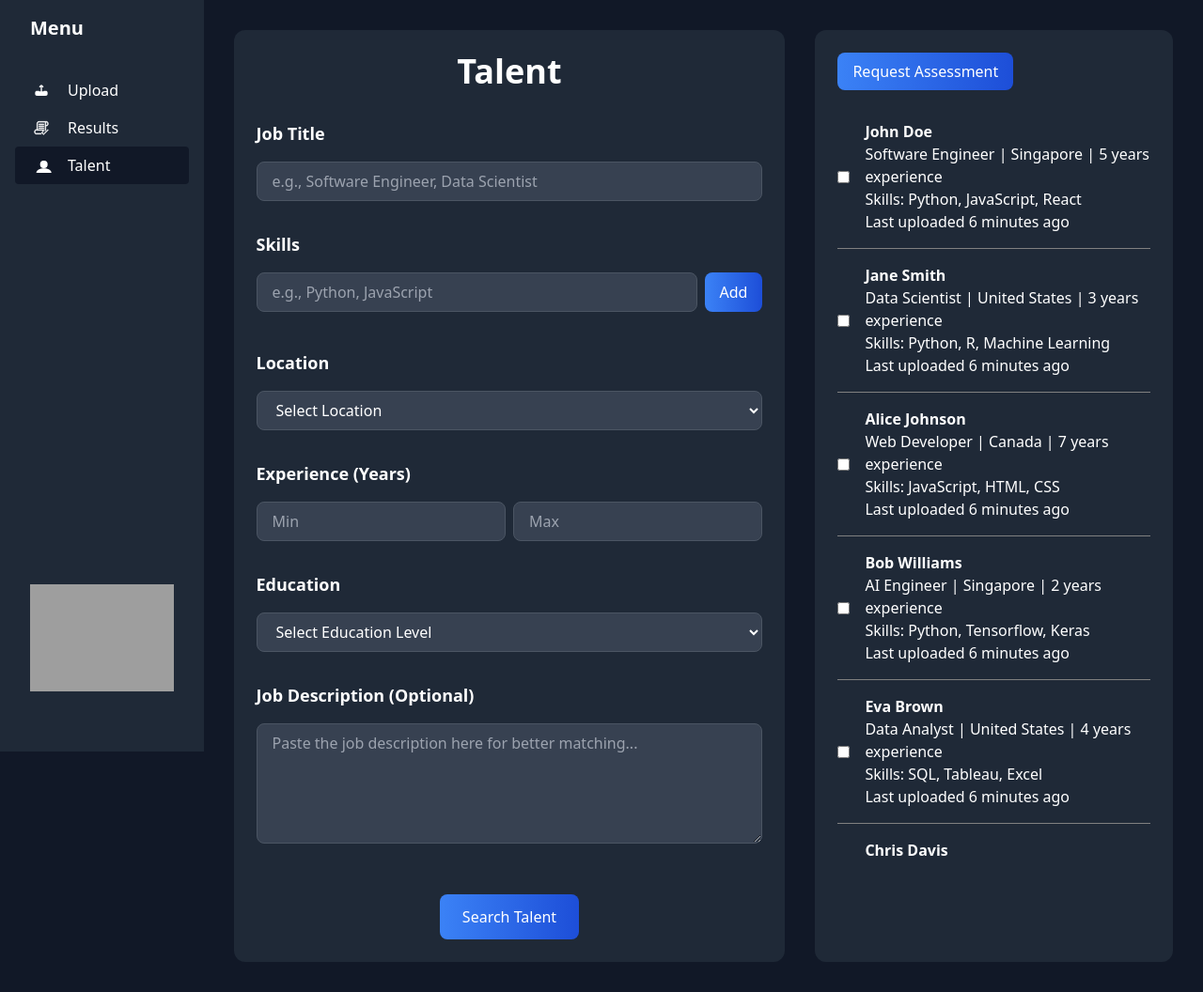
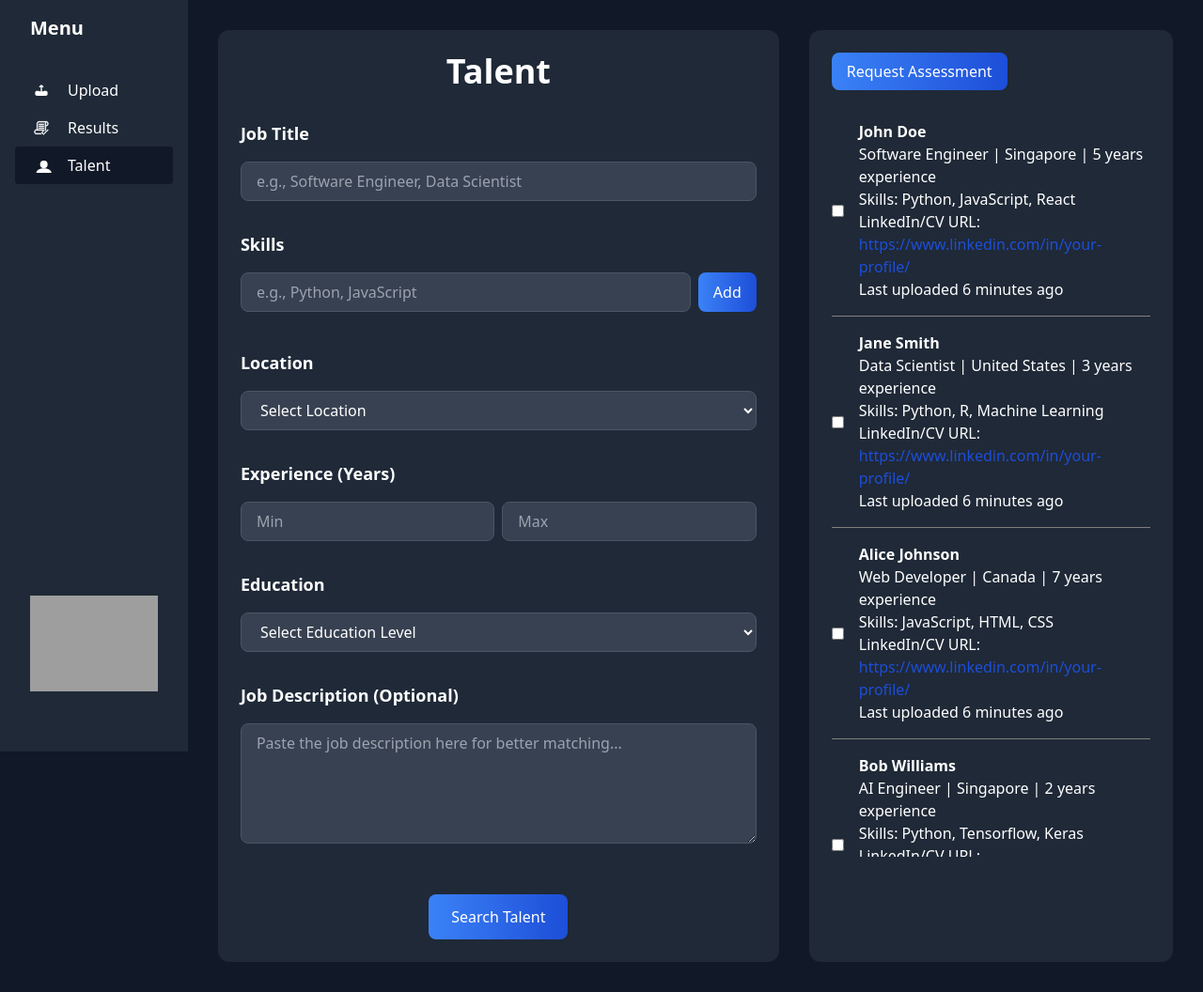
Before and after one commit to rayloveshacking/Future-proof-With-AI, a Django app: page /talent/ in a window 1280 px wide. Shown: the whole page at 94% size. Run offline with Django 4.2, Linux system fonts and the light colour scheme; some libraries are stand-ins or nearby versions; grey boxes are pictures that could not be loaded.

Commit message:
minor changes

```diff
--- a/app/application/templates/talent.html
+++ b/app/application/templates/talent.html
@@ -148,6 +148,7 @@
                             <h3 class="font-semibold">John Doe</h3>
                             <p>Software Engineer | Singapore | 5 years experience</p>
                             <p>Skills: Python, JavaScript, React</p>
+                            <p>LinkedIn/CV URL: <a href="https://www.linkedin.com/in/your-profile/" target="_blank" class="text-blue-700">https://www.linkedin.com/in/your-profile/</a></p>
                             <p>Last uploaded 6 minutes ago</p>
                         </div>
                     </div>
@@ -157,6 +158,7 @@
                             <h3 class="font-semibold">Jane Smith</h3>
                             <p>Data Scientist | United States | 3 years experience</p>
                             <p>Skills: Python, R, Machine Learning</p>
+                            <p>LinkedIn/CV URL: <a href="https://www.linkedin.com/in/your-profile/" target="_blank" class="text-blue-700">https://www.linkedin.com/in/your-profile/</a></p>
                             <p>Last uploaded 6 minutes ago</p>
                         </div>
                     </div>
@@ -166,6 +168,7 @@
                             <h3 class="font-semibold">Alice Johnson</h3>
                             <p>Web Developer | Canada | 7 years experience</p>
                             <p>Skills: JavaScript, HTML, CSS</p>
+                            <p>LinkedIn/CV URL: <a href="https://www.linkedin.com/in/your-profile/" target="_blank" class="text-blue-700">https://www.linkedin.com/in/your-profile/</a></p>
                             <p>Last uploaded 6 minutes ago</p>
                         </div>
                     </div>
@@ -175,6 +178,7 @@
                             <h3 class="font-semibold">Bob Williams</h3>
                             <p>AI Engineer | Singapore | 2 years experience</p>
                             <p>Skills: Python, Tensorflow, Keras</p>
+                            <p>LinkedIn/CV URL: <a href="https://www.linkedin.com/in/your-profile/" target="_blank" class="text-blue-700">https://www.linkedin.com/in/your-profile/</a></p>
                             <p>Last uploaded 6 minutes ago</p>
                         </div>
                     </div>
@@ -184,6 +188,7 @@
                             <h3 class="font-semibold">Eva Brown</h3>
                             <p>Data Analyst | United States | 4 years experience</p>
                             <p>Skills: SQL, Tableau, Excel</p>
+                            <p>LinkedIn/CV URL: <a href="https://www.linkedin.com/in/your-profile/" target="_blank" class="text-blue-700">https://www.linkedin.com/in/your-profile/</a></p>
                             <p>Last uploaded 6 minutes ago</p>
                         </div>
                     </div>
@@ -193,6 +198,7 @@
                             <h3 class="font-semibold">Chris Davis</h3>
                             <p>Cloud Engineer | Canada | 6 years experience</p>
                             <p>Skills: AWS, Azure, Docker</p>
+                            <p>LinkedIn/CV URL: <a href="https://www.linkedin.com/in/your-profile/" target="_blank" class="text-blue-700">https://www.linkedin.com/in/your-profile/</a></p>
                             <p>Last uploaded 6 minutes ago</p>
                         </div>
                     </div>
@@ -202,6 +208,7 @@
                             <h3 class="font-semibold">Alice Johnson</h3>
                             <p>Web Developer | Canada | 7 years experience</p>
                             <p>Skills: JavaScript, HTML, CSS</p>
+                            <p>LinkedIn/CV URL: <a href="https://www.linkedin.com/in/your-profile/" target="_blank" class="text-blue-700">https://www.linkedin.com/in/your-profile/</a></p>
                             <p>Last uploaded 6 minutes ago</p>
                         </div>
                     </div>
@@ -211,6 +218,7 @@
                             <h3 class="font-semibold">Bob Williams</h3>
                             <p>AI Engineer | Singapore | 2 years experience</p>
                             <p>Skills: Python, Tensorflow, Keras</p>
+                            <p>LinkedIn/CV URL: <a href="https://www.linkedin.com/in/your-profile/" target="_blank" class="text-blue-700">https://www.linkedin.com/in/your-profile/</a></p>
                             <p>Last uploaded 6 minutes ago</p>
                         </div>
                     </div>
@@ -220,6 +228,7 @@
                             <h3 class="font-semibold">Eva Brown</h3>
                             <p>Data Analyst | United States | 4 years experience</p>
                             <p>Skills: SQL, Tableau, Excel</p>
+                            <p>LinkedIn/CV URL: <a href="https://www.linkedin.com/in/your-profile/" target="_blank" class="text-blue-700">https://www.linkedin.com/in/your-profile/</a></p>
                             <p>Last uploaded 6 minutes ago</p>
                         </div>
                     </div>
@@ -229,6 +238,7 @@
                             <h3 class="font-semibold">Chris Davis</h3>
                             <p>Cloud Engineer | Canada | 6 years experience</p>
                             <p>Skills: AWS, Azure, Docker</p>
+                            <p>LinkedIn/CV URL: <a href="https://www.linkedin.com/in/your-profile/" target="_blank" class="text-blue-700">https://www.linkedin.com/in/your-profile/</a></p>
                             <p>Last uploaded 6 minutes ago</p>
                         </div>
                     </div>
@@ -238,6 +248,7 @@
                             <h3 class="font-semibold">Alice Johnson</h3>
                             <p>Web Developer | Canada | 7 years experience</p>
                             <p>Skills: JavaScript, HTML, CSS</p>
+                            <p>LinkedIn/CV URL: <a href="https://www.linkedin.com/in/your-profile/" target="_blank" class="text-blue-700">https://www.linkedin.com/in/your-profile/</a></p>
                             <p>Last uploaded 6 minutes ago</p>
                         </div>
                     </div>
@@ -247,6 +258,7 @@
                             <h3 class="font-semibold">Bob Williams</h3>
                             <p>AI Engineer | Singapore | 2 years experience</p>
                             <p>Skills: Python, Tensorflow, Keras</p>
+                            <p>LinkedIn/CV URL: <a href="https://www.linkedin.com/in/your-profile/" target="_blank" class="text-blue-700">https://www.linkedin.com/in/your-profile/</a></p>
                             <p>Last uploaded 6 minutes ago</p>
                         </div>
                     </div>
@@ -256,6 +268,7 @@
                             <h3 class="font-semibold">Eva Brown</h3>
                             <p>Data Analyst | United States | 4 years experience</p>
                             <p>Skills: SQL, Tableau, Excel</p>
+                            <p>LinkedIn/CV URL: <a href="https://www.linkedin.com/in/your-profile/" target="_blank" class="text-blue-700">https://www.linkedin.com/in/your-profile/</a></p>
                             <p>Last uploaded 6 minutes ago</p>
                         </div>
                     </div>
@@ -265,6 +278,7 @@
                             <h3 class="font-semibold">Chris Davis</h3>
                             <p>Cloud Engineer | Canada | 6 years experience</p>
                             <p>Skills: AWS, Azure, Docker</p>
+                            <p>LinkedIn/CV URL: <a href="https://www.linkedin.com/in/your-profile/" target="_blank" class="text-blue-700">https://www.linkedin.com/in/your-profile/</a></p>
                             <p>Last uploaded 6 minutes ago</p>
                         </div>
                     </div>
@@ -274,165 +288,10 @@
                             <h3 class="font-semibold">Alice Johnson</h3>
                             <p>Web Developer | Canada | 7 years experience</p>
                             <p>Skills: JavaScript, HTML, CSS</p>
-                            <p>Last uploaded 6 minutes ago</p>
-                        </div>
-                    </div>
-                    <div class="result-item">
-                        <input type="checkbox" class="mr-4" value="Bob Williams">
-                        <div>
-                            <h3 class="font-semibold">Bob Williams</h3>
-                            <p>AI Engineer | Singapore | 2 years experience</p>
-                            <p>Skills: Python, Tensorflow, Keras</p>
-                            <p>Last uploaded 6 minutes ago</p>
-                        </div>
-                    </div>
-                    <div class="result-item">
-                        <input type="checkbox" class="mr-4" value="Eva Brown">
-                        <div>
-                            <h3 class="font-semibold">Eva Brown</h3>
-                            <p>Data Analyst | United States | 4 years experience</p>
-                            <p>Skills: SQL, Tableau, Excel</p>
-                            <p>Last uploaded 6 minutes ago</p>
-                        </div>
-                    </div>
-                    <div class="result-item">
-                        <input type="checkbox" class="mr-4" value="Chris Davis">
-                        <div>
-                            <h3 class="font-semibold">Chris Davis</h3>
-                            <p>Cloud Engineer | Canada | 6 years experience</p>
-                            <p>Skills: AWS, Azure, Docker</p>
-                            <p>Last uploaded 6 minutes ago</p>
-                        </div>
-                    </div>
-                    <div class="result-item">
-                        <input type="checkbox" class="mr-4" value="Alice Johnson">
-                        <div>
-                            <h3 class="font-semibold">Alice Johnson</h3>
-                            <p>Web Developer | Canada | 7 years experience</p>
-                            <p>Skills: JavaScript, HTML, CSS</p>
-                            <p>Last uploaded 6 minutes ago</p>
-                        </div>
-                    </div>
-                    <div class="result-item">
-                        <input type="checkbox" class="mr-4" value="Bob Williams">
-                        <div>
-                            <h3 class="font-semibold">Bob Williams</h3>
-                            <p>AI Engineer | Singapore | 2 years experience</p>
-                            <p>Skills: Python, Tensorflow, Keras</p>
-                            <p>Last uploaded 6 minutes ago</p>
-                        </div>
-                    </div>
-                    <div class="result-item">
-                        <input type="checkbox" class="mr-4" value="Eva Brown">
-                        <div>
-                            <h3 class="font-semibold">Eva Brown</h3>
-                            <p>Data Analyst | United States | 4 years experience</p>
-                            <p>Skills: SQL, Tableau, Excel</p>
-                            <p>Last uploaded 6 minutes ago</p>
-                        </div>
-                    </div>
-                    <div class="result-item">
-                        <input type="checkbox" class="mr-4" value="Chris Davis">
-                        <div>
-                            <h3 class="font-semibold">Chris Davis</h3>
-                            <p>Cloud Engineer | Canada | 6 years experience</p>
-                            <p>Skills: AWS, Azure, Docker</p>
-                            <p>Last uploaded 6 minutes ago</p>
-                        </div>
-                    </div>
-                    <div class="result-item">
-                        <input type="checkbox" class="mr-4" value="Alice Johnson">
-                        <div>
-                            <h3 class="font-semibold">Alice Johnson</h3>
-                            <p>Web Developer | Canada | 7 years experience</p>
-                            <p>Skills: JavaScript, HTML, CSS</p>
-                            <p>Last uploaded 6 minutes ago</p>
-                        </div>
-                    </div>
-                    <div class="result-item">
-                        <input type="checkbox" class="mr-4" value="Bob Williams">
-                        <div>
-                            <h3 class="font-semibold">Bob Williams</h3>
-                            <p>AI Engineer | Singapore | 2 years experience</p>
-                            <p>Skills: Python, Tensorflow, Keras</p>
-                            <p>Last uploaded 6 minutes ago</p>
-                        </div>
-                    </div>
-                    <div class="result-item">
-                        <input type="checkbox" class="mr-4" value="Eva Brown">
-                        <div>
-                            <h3 class="font-semibold">Eva Brown</h3>
-                            <p>Data Analyst | United States | 4 years experience</p>
-                            <p>Skills: SQL, Tableau, Excel</p>
-                            <p>Last uploaded 6 minutes ago</p>
-                        </div>
-                    </div>
-                    <div class="result-item">
-                        <input type="checkbox" class="mr-4" value="Chris Davis">
-                        <div>
-                            <h3 class="font-semibold">Chris Davis</h3>
-                            <p>Cloud Engineer | Canada | 6 years experience</p>
-                            <p>Skills: AWS, Azure, Docker</p>
-                            <p>Last uploaded 6 minutes ago</p>
-                        </div>
-                    </div>
-                    <div class="result-item">
-                        <input type="checkbox" class="mr-4" value="Alice Johnson">
-                        <div>
-                            <h3 class="font-semibold">Alice Johnson</h3>
-                            <p>Web Developer | Canada | 7 years experience</p>
-                            <p>Skills: JavaScript, HTML, CSS</p>
-                            <p>Last uploaded 6 minutes ago</p>
-                        </div>
-                    </div>
-                    <div class="result-item">
-                        <input type="checkbox" class="mr-4" value="Bob Williams">
-                        <div>
-                            <h3 class="font-semibold">Bob Williams</h3>
-                            <p>AI Engineer | Singapore | 2 years experience</p>
-                            <p>Skills: Python, Tensorflow, Keras</p>
-                            <p>Last uploaded 6 minutes ago</p>
-                        </div>
-                    </div>
-                    <div class="result-item">
-                        <input type="checkbox" class="mr-4" value="Eva Brown">
-                        <div>
-                            <h3 class="font-semibold">Eva Brown</h3>
-                            <p>Data Analyst | United States | 4 years experience</p>
-                            <p>Skills: SQL, Tableau, Excel</p>
-                            <p>Last uploaded 6 minutes ago</p>
-                        </div>
-                    </div>
-                    <div class="result-item">
-                        <input type="checkbox" class="mr-4" value="Chris Davis">
-                        <div>
-                            <h3 class="font-semibold">Chris Davis</h3>
-                            <p>Cloud Engineer | Canada | 6 years experience</p>
-                            <p>Skills: AWS, Azure, Docker</p>
-                            <p>Last uploaded 6 minutes ago</p>
-                        </div>
-                    </div>
-                </div>
             </div>
         </div>
     </div>
     <script>
-    document.getElementById('searchTalentButton').addEventListener('click', () => {
-        const skillElements = Array.from(document.querySelectorAll('#skillList span'));
-        const searchSkills = skillElements.map(el => el.textContent.replace(' x', '').trim().toLowerCase());
-
-        const resultItems = document.querySelectorAll('.result-item');
-        resultItems.forEach(item => {
-            const itemSkills = item.dataset.skills.toLowerCase().split(', ').map(s => s.trim());
-            let matches = false; // Changed to an OR condition
-            if(searchSkills.length === 0){
-                matches = true;
-            } else {
-                matches = searchSkills.some(skill => itemSkills.includes(skill));
-            }
-            item.style.display = matches ? 'flex' : 'none';
-        });
-    });
 
         document.getElementById('requestAssessmentButton').addEventListener('click', () => {
             const checkedItems = Array.from(document.querySelectorAll('.result-item input[type="checkbox"]:checked'))
@@ -441,7 +300,7 @@
             if (checkedItems.length > 0) {
                 Swal.fire({
                     title: 'Success',
-                    text: `Request assessment for: ${checkedItems.join(', ')}`,
+                    text: `Request Assessment for: ${checkedItems.join(', ')}`,
                     icon: 'success',
                     confirmButtonText: 'Ok'
                 });
```
Also changed, not shown: app/db.sqlite3.
